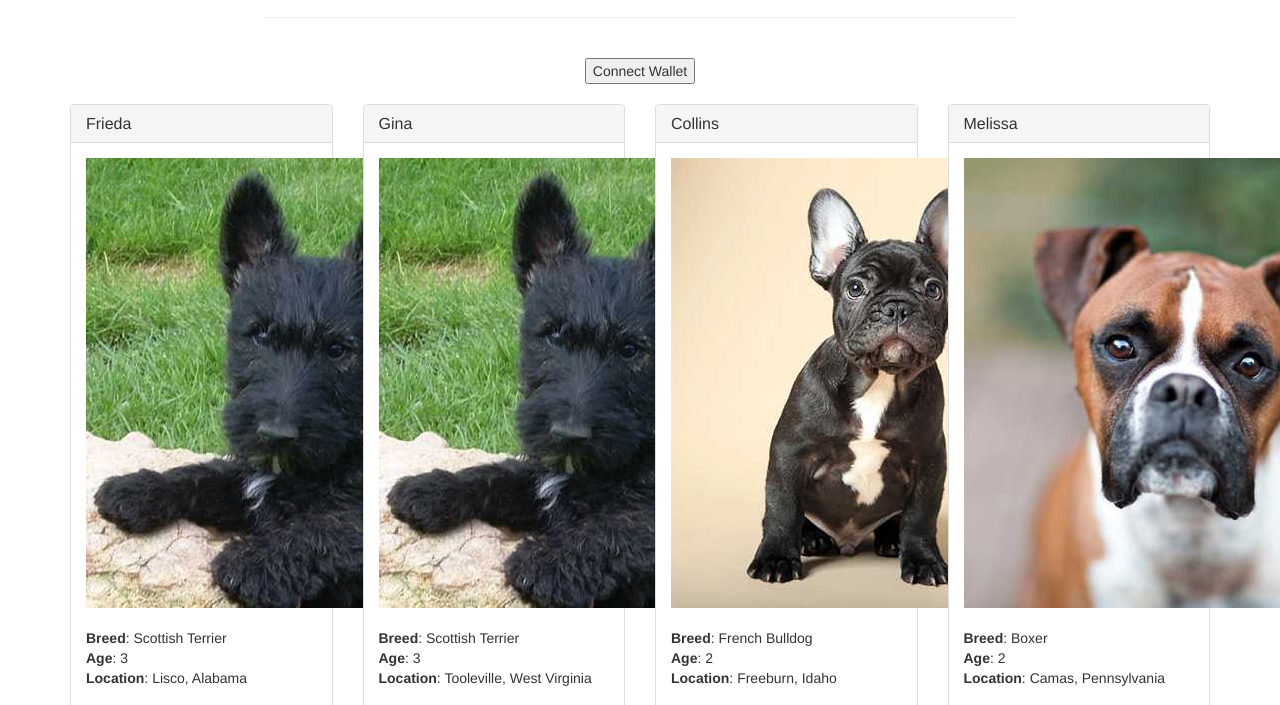
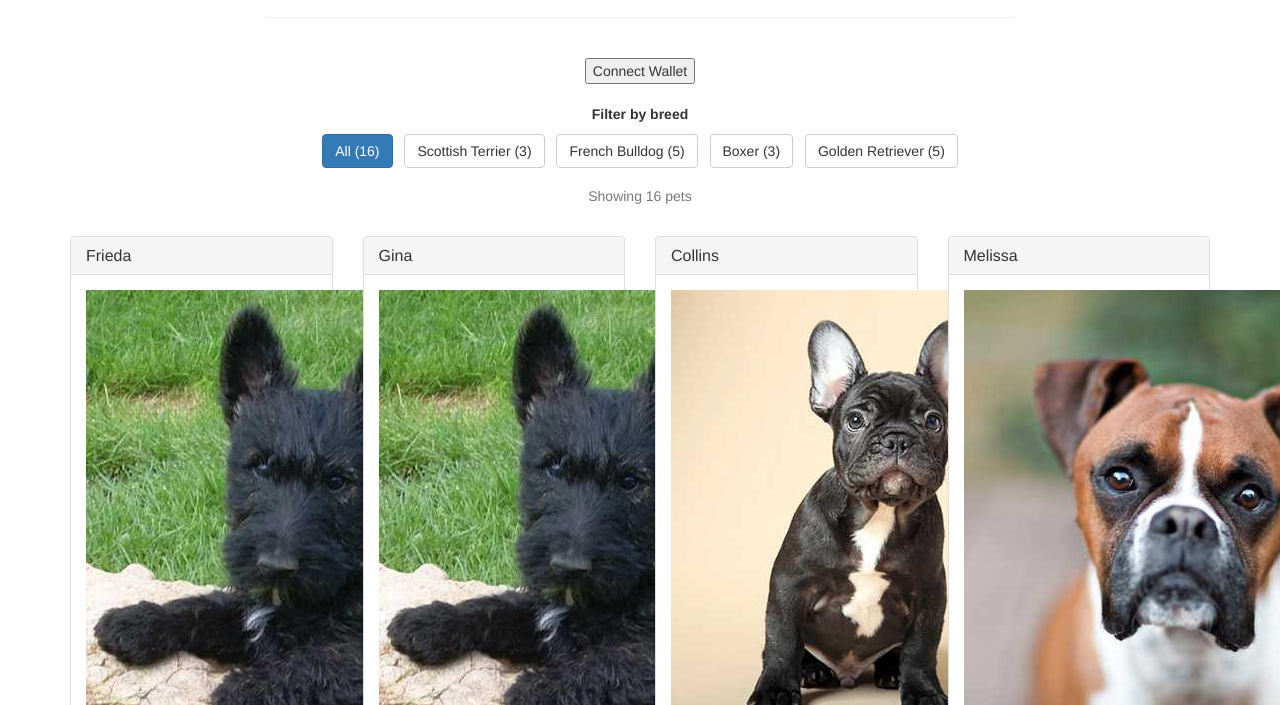
Before and after one commit to skhammadanwer/pet-shop, a website: page src/index.html in a window 1280 px wide. Shown: the part 63-768 px from the top of the page. Drawn offline with nearby package versions, Linux system fonts and the light colour scheme; no server answers.

Commit message:
Add breed chips so shoppers can filter the pet list without losing adopted state.
Co-authored-by: Cursor <cursoragent@cursor.com>

```diff
--- a/src/index.html
+++ b/src/index.html
@@ -38,6 +38,19 @@
         </div>
       </div>
 
+      <div class="row">
+        <div class="col-xs-12 text-center">
+          <p><strong>Filter by breed</strong></p>
+          <button type="button" class="btn btn-primary btn-breed-filter" data-breed="all" style="margin: 0 4px 8px;">All (16)</button>
+          <button type="button" class="btn btn-default btn-breed-filter" data-breed="Scottish Terrier" style="margin: 0 4px 8px;">Scottish Terrier (3)</button>
+          <button type="button" class="btn btn-default btn-breed-filter" data-breed="French Bulldog" style="margin: 0 4px 8px;">French Bulldog (5)</button>
+          <button type="button" class="btn btn-default btn-breed-filter" data-breed="Boxer" style="margin: 0 4px 8px;">Boxer (3)</button>
+          <button type="button" class="btn btn-default btn-breed-filter" data-breed="Golden Retriever" style="margin: 0 4px 8px;">Golden Retriever (5)</button>
+          <p id="filterCount" class="text-muted" style="margin-top: 10px;">Showing 16 pets</p>
+          <br/>
+        </div>
+      </div>
+
       <div id="petsRow" class="row">
         <!-- PETS LOAD HERE -->
       </div>
--- a/src/js/app.js
+++ b/src/js/app.js
@@ -1,26 +1,45 @@
 App = {
   web3Provider: null,
   contracts: {},
+  pets: [],
+  selectedBreed: 'all',
 
   init: async function() {
     // Load pets from pets.json and render cards
     $.getJSON('../pets.json', function(data) {
-      var petsRow = $('#petsRow');
-      var petTemplate = $('#petTemplate');
-
-      for (var i = 0; i < data.length; i++) {
-        petTemplate.find('.panel-title').text(data[i].name);
-        petTemplate.find('img').attr('src', data[i].picture);
-        petTemplate.find('.pet-breed').text(data[i].breed);
-        petTemplate.find('.pet-age').text(data[i].age);
-        petTemplate.find('.pet-location').text(data[i].location);
-        petTemplate.find('.btn-adopt').attr('data-id', data[i].id);
-
-        petsRow.append(petTemplate.html());
-      }
+      App.pets = data;
+      App.renderPets();
     });
 
     return await App.initWeb3();
+  },
+
+  renderPets: function() {
+    var petsRow = $('#petsRow');
+    var petTemplate = $('#petTemplate');
+    petsRow.empty();
+
+    var filtered = App.pets.filter(function(pet) {
+      return App.selectedBreed === 'all' || pet.breed === App.selectedBreed;
+    });
+
+    for (var i = 0; i < filtered.length; i++) {
+      petTemplate.find('.panel-title').text(filtered[i].name);
+      petTemplate.find('img').attr('src', filtered[i].picture);
+      petTemplate.find('.pet-breed').text(filtered[i].breed);
+      petTemplate.find('.pet-age').text(filtered[i].age);
+      petTemplate.find('.pet-location').text(filtered[i].location);
+      petTemplate.find('.btn-adopt').attr('data-id', filtered[i].id);
+
+      petsRow.append(petTemplate.html());
+    }
+
+    var countLabel = filtered.length === 1
+      ? 'Showing 1 pet'
+      : 'Showing ' + filtered.length + ' pets';
+    $('#filterCount').text(countLabel);
+
+    App.markAdopted();
   },
 
   initWeb3: async function() {
@@ -88,10 +107,31 @@ App = {
   bindEvents: function() {
     $(document).on('click', '.btn-adopt', App.handleAdopt);
     $(document).on('click', '#connectButton', App.connectWallet);
+    $(document).on('click', '.btn-breed-filter', App.handleBreedFilter);
+  },
+
+  handleBreedFilter: function(event) {
+    event.preventDefault();
+
+    App.selectedBreed = $(event.target).attr('data-breed');
+
+    $('.btn-breed-filter')
+      .removeClass('btn-primary')
+      .addClass('btn-default');
+    $(event.target)
+      .removeClass('btn-default')
+      .addClass('btn-primary');
+
+    App.renderPets();
   },
 
   markAdopted: function(adopters, account) {
+    if (!App.contracts.Adoption) {
+      return;
+    }
+
     var adoptionInstance;
+    var emptyAddress = '0x0000000000000000000000000000000000000000';
 
     App.contracts.Adoption.deployed()
       .then(function(instance) {
@@ -99,11 +139,12 @@ App = {
         return adoptionInstance.getAdopters.call();
       })
       .then(function(adopters) {
-        for (var i = 0; i < adopters.length; i++) {
-          if (adopters[i] !== '0x0000000000000000000000000000000000000000') {
-            $('.panel-pet').eq(i).find('button').text('Success').attr('disabled', true);
+        $('.btn-adopt').each(function() {
+          var petId = parseInt($(this).attr('data-id'), 10);
+          if (adopters[petId] && adopters[petId] !== emptyAddress) {
+            $(this).text('Success').attr('disabled', true);
           }
-        }
+        });
       })
       .catch(function(err) {
         console.log(err.message);
```
